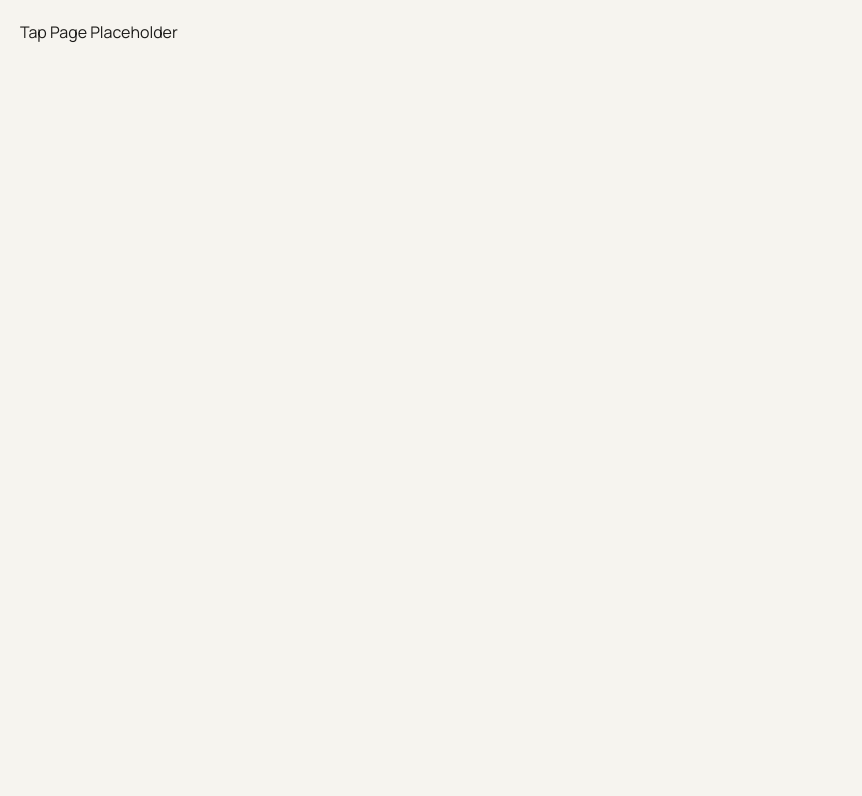
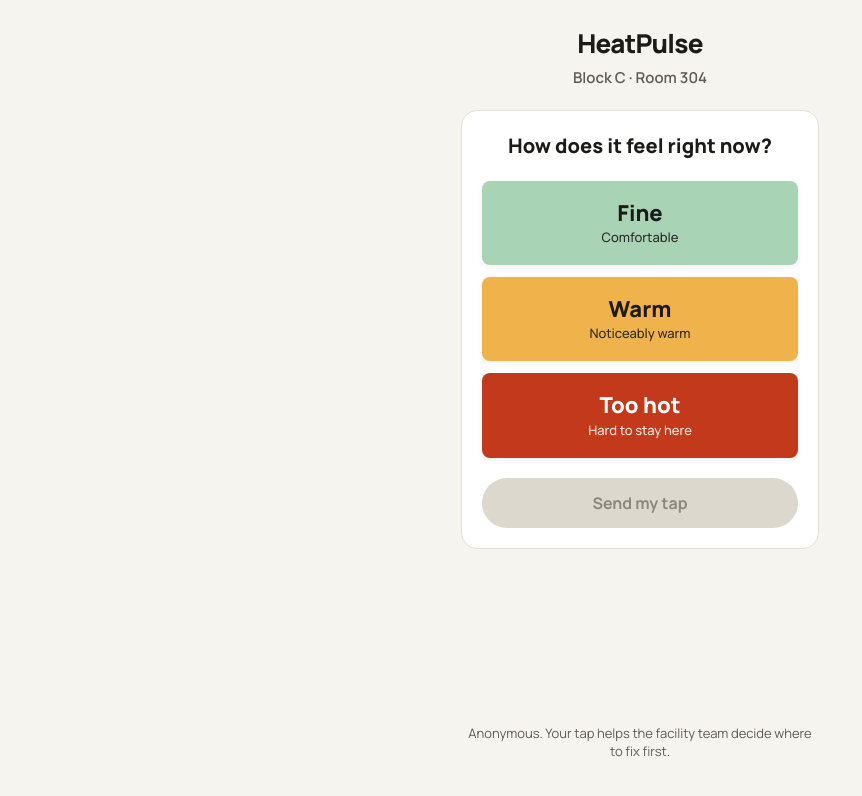
Before and after one commit to chaarvilakshmisai-oss/HeatPulse, a React (Vite) app: page /tap in a window 1280 px wide. Shown: the top 796 px of the page, without its empty margins (0-862 px from the left). Built offline with nearby package versions, Linux system fonts and the light colour scheme; no server answers.

Commit message:
Phase 4: Add Tap page (/tap) and API mock report layer

```diff
--- a/src/App.jsx
+++ b/src/App.jsx
@@ -1,17 +1,14 @@
 import React from 'react';
 import { BrowserRouter as Router, Routes, Route } from 'react-router-dom';
 import Dashboard from './pages/Dashboard.jsx';
-
-function TapPlaceholder() {
-  return <div style={{ padding: '20px' }}>Tap Page Placeholder</div>;
-}
+import Tap from './pages/Tap.jsx';
 
 export default function App() {
   return (
     <Router>
       <Routes>
         <Route path="/" element={<Dashboard />} />
-        <Route path="/tap" element={<TapPlaceholder />} />
+        <Route path="/tap" element={<Tap />} />
       </Routes>
     </Router>
   );
--- /dev/null
+++ b/src/lib/api.js
@@ -0,0 +1,47 @@
+import { MOCK_ROOMS } from '../data/mock.js';
+
+const API_BASE = import.meta.env.VITE_API_URL || '';
+
+/**
+ * Fetch zones from API or fallback to MOCK_ROOMS.
+ */
+export async function getZones() {
+  if (!API_BASE) {
+    return MOCK_ROOMS;
+  }
+  try {
+    const res = await fetch(`${API_BASE}/zones`);
+    if (!res.ok) throw new Error(`HTTP error ${res.status}`);
+    const data = await res.json();
+    return data;
+  } catch (err) {
+    console.warn("API getZones failed, falling back to sample data.", err);
+    return MOCK_ROOMS;
+  }
+}
+
+/**
+ * Send a heat report for a zone/room.
+ * @param {string|number} zoneId
+ * @param {number} level - 1: Fine, 2: Warm, 3: Too hot
+ */
+export async function sendReport(zoneId, level) {
+  if (!API_BASE) {
+    // Fallback: resolve after a short delay (300ms)
+    await new Promise((resolve) => setTimeout(resolve, 300));
+    return { success: true, mocked: true, zoneId, level };
+  }
+  try {
+    const res = await fetch(`${API_BASE}/report`, {
+      method: 'POST',
+      headers: { 'Content-Type': 'application/json' },
+      body: JSON.stringify({ zoneId, level })
+    });
+    if (!res.ok) throw new Error(`HTTP error ${res.status}`);
+    return await res.json();
+  } catch (err) {
+    console.warn("API sendReport failed, falling back to mock behavior.", err);
+    // Return mock success even on network failure so user interaction succeeds cleanly
+    return { success: true, mocked: true, zoneId, level };
+  }
+}
--- /dev/null
+++ b/src/pages/Tap.jsx
@@ -0,0 +1,128 @@
+import React, { useState } from 'react';
+import { useSearchParams } from 'react-router-dom';
+import { sendReport } from '../lib/api.js';
+
+const OPTIONS = [
+  {
+    level: 1,
+    word: 'Fine',
+    sub: 'Comfortable',
+    bg: '#A9D3B5',
+    color: '#1C1B19',
+  },
+  {
+    level: 2,
+    word: 'Warm',
+    sub: 'Noticeably warm',
+    bg: '#F0B24A',
+    color: '#1C1B19',
+  },
+  {
+    level: 3,
+    word: 'Too hot',
+    sub: 'Hard to stay here',
+    bg: '#C2391C',
+    color: '#FFFFFF',
+  },
+];
+
+export default function Tap() {
+  const [searchParams] = useSearchParams();
+  const roomId = searchParams.get('room') || '304';
+
+  const [selectedLevel, setSelectedLevel] = useState(null);
+  const [isSending, setIsSending] = useState(false);
+  const [isSubmitted, setIsSubmitted] = useState(false);
+
+  const selectedOption = OPTIONS.find(o => o.level === selectedLevel);
+
+  const handleSend = async () => {
+    if (!selectedLevel) return;
+    setIsSending(true);
+    try {
+      await sendReport(roomId, selectedLevel);
+      setIsSubmitted(true);
+    } catch (err) {
+      console.error(err);
+    } finally {
+      setIsSending(false);
+    }
+  };
+
+  const handleReset = () => {
+    setSelectedLevel(null);
+    setIsSubmitted(false);
+  };
+
+  return (
+    <div className="tap-page-container">
+      <header className="tap-header">
+        <h1 className="wordmark">HeatPulse</h1>
+        <span className="tap-subtitle">Block C · Room {roomId}</span>
+      </header>
+
+      <main className="tap-main panel">
+        {!isSubmitted ? (
+          <>
+            <h2 className="tap-question">How does it feel right now?</h2>
+
+            <div className="tap-options">
+              {OPTIONS.map((opt) => {
+                const isSelected = selectedLevel === opt.level;
+                return (
+                  <button
+                    key={opt.level}
+                    type="button"
+                    className={`tap-option-btn ${isSelected ? 'selected' : ''}`}
+                    style={{
+                      backgroundColor: opt.bg,
+                      color: opt.color,
+                    }}
+                    onClick={() => setSelectedLevel(opt.level)}
+                    aria-pressed={isSelected}
+                  >
+                    <span className="tap-word">{opt.word}</span>
+                    <span className="tap-desc">{opt.sub}</span>
+                  </button>
+                );
+              })}
+            </div>
+
+            <button
+              type="button"
+              className={`send-tap-btn ${selectedLevel ? 'enabled' : 'disabled'}`}
+              disabled={!selectedLevel || isSending}
+              onClick={handleSend}
+            >
+              {isSending ? 'Sending...' : 'Send my tap'}
+            </button>
+          </>
+        ) : (
+          <div className="tap-success-view">
+            <div className="success-icon" aria-hidden="true">
+              <svg width="48" height="48" viewBox="0 0 24 24" fill="none" stroke="#1C1B19" strokeWidth="2.5" strokeLinecap="round" strokeLinejoin="round">
+                <path d="M22 11.08V12a10 10 0 1 1-5.93-9.14"/>
+                <polyline points="22 4 12 14.01 9 11.01"/>
+              </svg>
+            </div>
+            <h2 className="tap-success-title">Thanks, recorded.</h2>
+            <p className="tap-success-msg">
+              You reported &ldquo;<strong>{selectedOption?.word}</strong>&rdquo; for Room <strong>{roomId}</strong>.
+            </p>
+            <button
+              type="button"
+              className="tap-again-btn"
+              onClick={handleReset}
+            >
+              Tap again
+            </button>
+          </div>
+        )}
+      </main>
+
+      <footer className="tap-footer">
+        <p>Anonymous. Your tap helps the facility team decide where to fix first.</p>
+      </footer>
+    </div>
+  );
+}
--- a/src/styles.css
+++ b/src/styles.css
@@ -600,6 +600,148 @@ button:focus-visible, input:focus-visible {
   color: var(--color-muted);
 }
 
+/* TAP PAGE STYLES (Mobile-first, max-width 390px centered) */
+.tap-page-container {
+  max-width: 390px;
+  margin: 0 auto;
+  padding: 24px 16px 40px;
+  display: flex;
+  flex-direction: column;
+  gap: 20px;
+  min-height: 100vh;
+}
+
+.tap-header {
+  display: flex;
+  flex-direction: column;
+  align-items: center;
+  text-align: center;
+  gap: 4px;
+}
+
+.tap-subtitle {
+  font-size: 15px;
+  font-weight: 600;
+  color: var(--color-muted);
+}
+
+.tap-main {
+  display: flex;
+  flex-direction: column;
+  gap: 20px;
+}
+
+.tap-question {
+  font-size: 20px;
+  font-weight: 800;
+  text-align: center;
+  color: var(--color-ink);
+}
+
+.tap-options {
+  display: flex;
+  flex-direction: column;
+  gap: 12px;
+}
+
+.tap-option-btn {
+  display: flex;
+  flex-direction: column;
+  align-items: center;
+  justify-content: center;
+  padding: 16px;
+  border-radius: var(--radius-sm);
+  border: 3px solid transparent;
+  transition: transform 150ms ease, border-color 150ms ease, box-shadow 150ms ease;
+  box-shadow: 0 2px 6px rgba(0, 0, 0, 0.06);
+}
+
+.tap-option-btn.selected {
+  border-color: var(--color-ink);
+  box-shadow: 0 4px 12px rgba(0, 0, 0, 0.15);
+}
+
+.tap-word {
+  font-size: 22px;
+  font-weight: 800;
+  line-height: 1.2;
+}
+
+.tap-desc {
+  font-size: 13px;
+  font-weight: 500;
+  opacity: 0.9;
+  margin-top: 2px;
+}
+
+.send-tap-btn {
+  width: 100%;
+  padding: 14px;
+  border-radius: var(--radius-pill);
+  font-size: 16px;
+  font-weight: 700;
+  transition: background-color 200ms ease, color 200ms ease;
+}
+
+.send-tap-btn.disabled {
+  background-color: #DCD8CE;
+  color: #8C877D;
+  cursor: not-allowed;
+}
+
+.send-tap-btn.enabled {
+  background-color: var(--color-ink);
+  color: #FFFFFF;
+  cursor: pointer;
+}
+
+.send-tap-btn.enabled:hover {
+  opacity: 0.9;
+}
+
+.tap-success-view {
+  display: flex;
+  flex-direction: column;
+  align-items: center;
+  text-align: center;
+  gap: 16px;
+  padding: 16px 0;
+}
+
+.tap-success-title {
+  font-size: 24px;
+  font-weight: 800;
+  color: var(--color-ink);
+}
+
+.tap-success-msg {
+  font-size: 15px;
+  color: var(--color-muted);
+}
+
+.tap-again-btn {
+  padding: 12px 24px;
+  border-radius: var(--radius-pill);
+  border: 1px solid var(--color-ink);
+  background-color: var(--color-ink);
+  color: #FFFFFF;
+  font-size: 14px;
+  font-weight: 700;
+  margin-top: 8px;
+}
+
+.tap-again-btn:hover {
+  opacity: 0.9;
+}
+
+.tap-footer {
+  text-align: center;
+  font-size: 13px;
+  color: var(--color-muted);
+  line-height: 1.4;
+  margin-top: auto;
+}
+
 /* Responsive adjustments for phone width down to 360px */
 @media (max-width: 600px) {
   .room-number {
```
Also changed, not shown: 1 other file (tests, documents, lock files or other folders).
